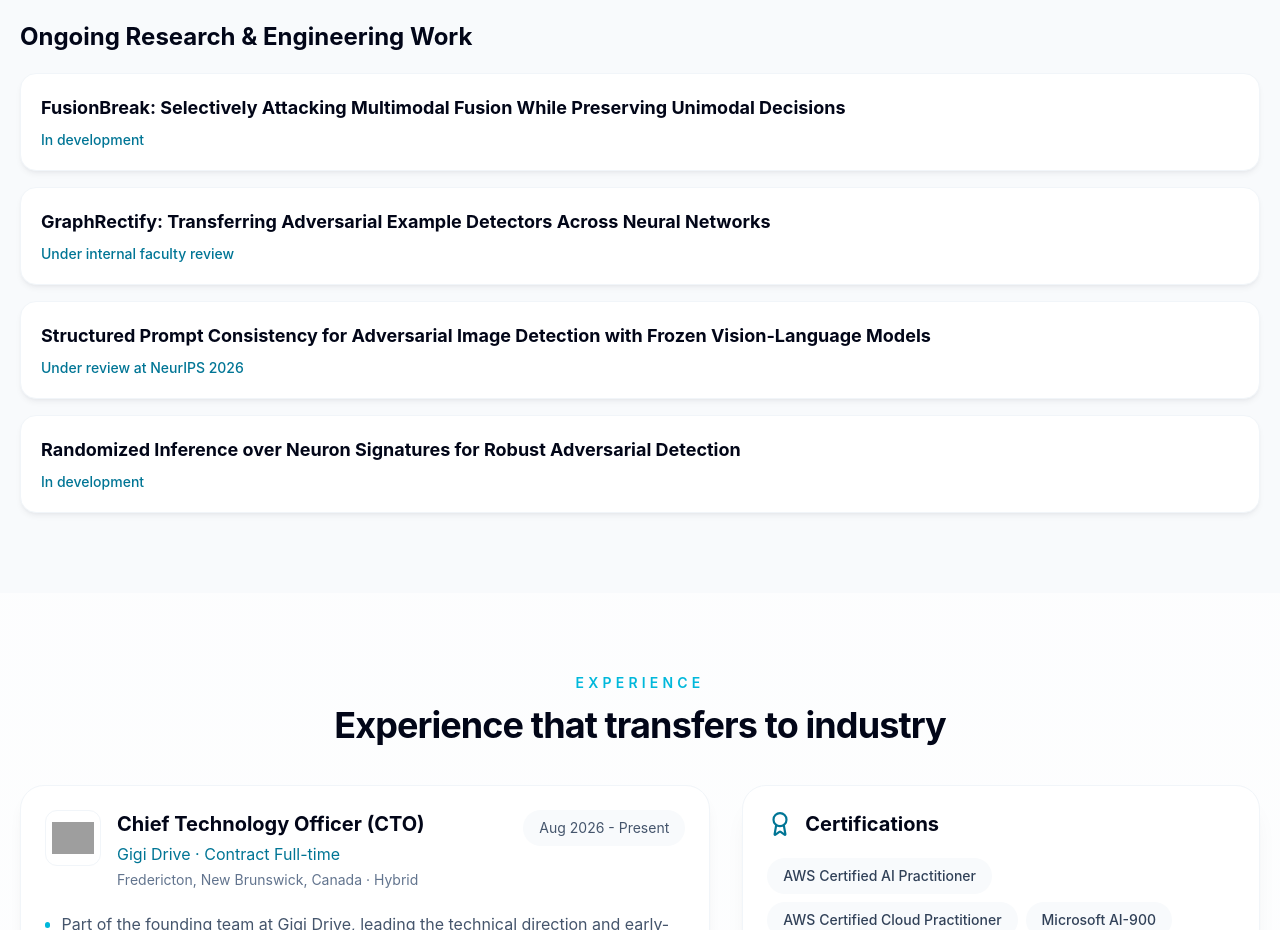
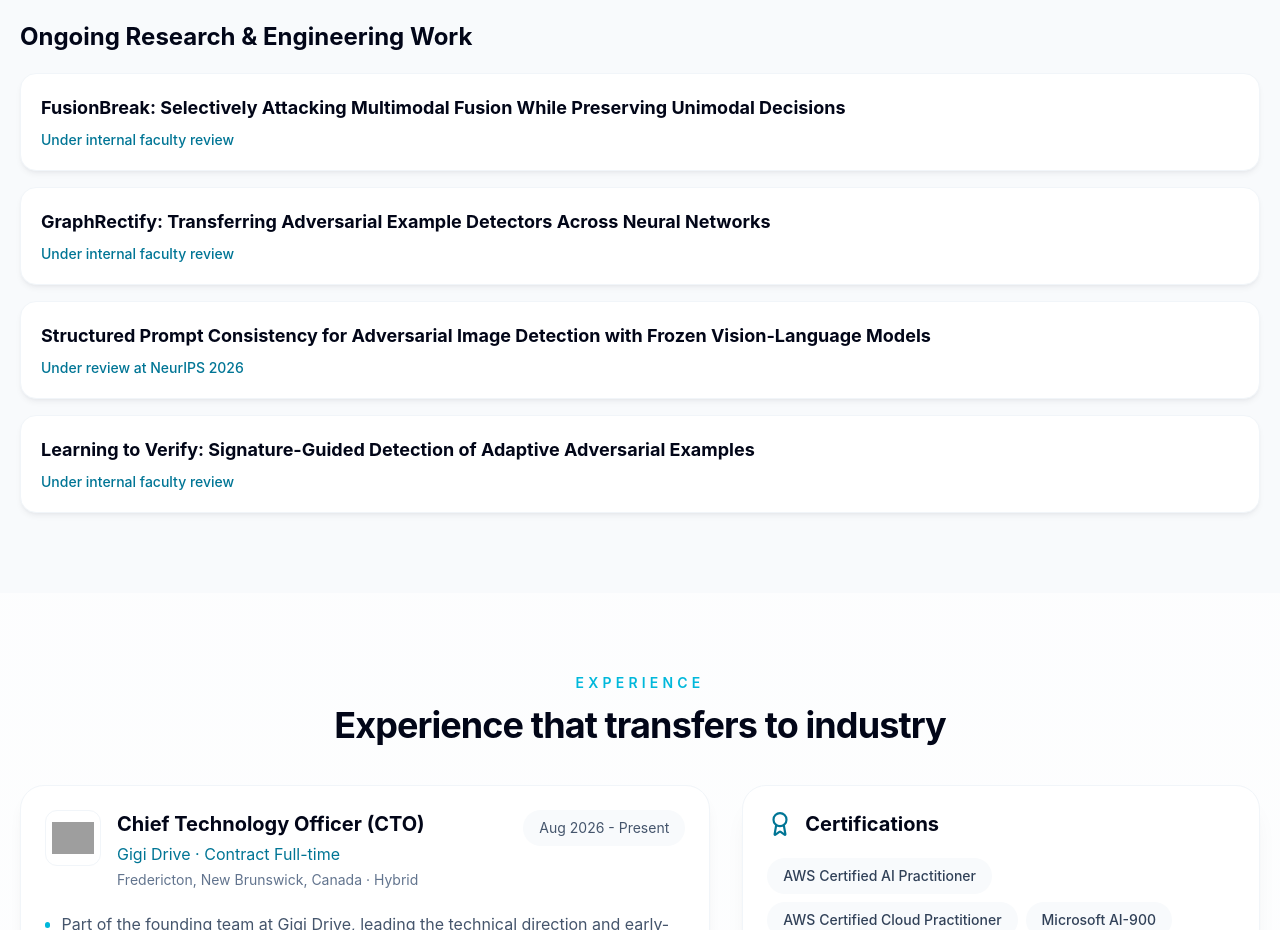
Before and after one commit to arashVsh/arash-portfolio, a React (Vite) app in the folder arash-portfolio/: page / in a window 1280 px wide. Shown: the part 7120-8050 px from the top of the page. Built offline with nearby package versions, Linux system fonts and the light colour scheme; grey boxes are pictures that could not be loaded.

Commit message:
Updated Ongoing Research

```diff
--- a/arash-portfolio/src/App.tsx
+++ b/arash-portfolio/src/App.tsx
@@ -880,7 +880,7 @@
               {
                 title:
                   "FusionBreak: Selectively Attacking Multimodal Fusion While Preserving Unimodal Decisions",
-                status: "In development",
+                status: "Under internal faculty review",
               },
               {
                 title:
@@ -894,8 +894,8 @@
               },
               {
                 title:
-                  "Randomized Inference over Neuron Signatures for Robust Adversarial Detection",
-                status: "In development",
+                  "Learning to Verify: Signature-Guided Detection of Adaptive Adversarial Examples",
+                status: "Under internal faculty review",
               },
             ].map((paper) => (
               <div
```
